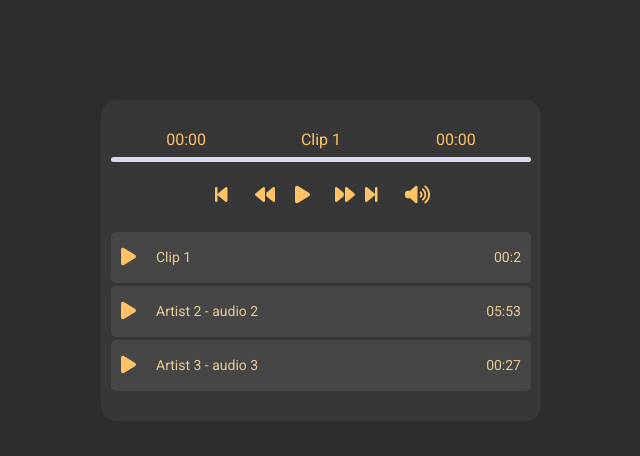
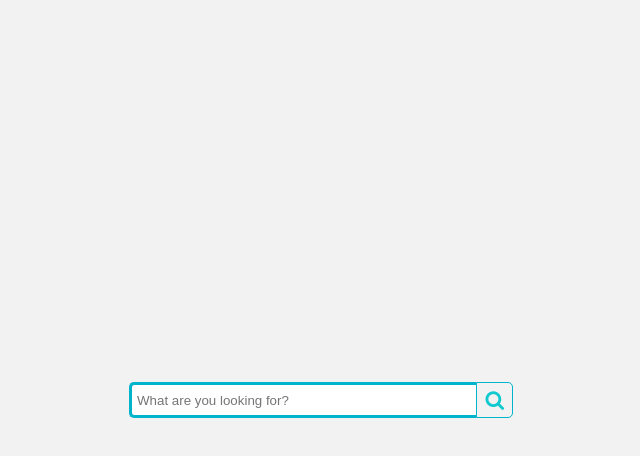
Before and after one commit to wangqingjia1999/HttpServer, a plain HTML site: page resource/index.html in a window 1280 px wide. Shown: the whole page, without its empty margins (319-959 px from the left). Drawn offline with Linux system fonts and the light colour scheme.

Commit message:
Simplify home page and add sqlitehandler to server
* Mainly focus on user search audios mechanism;

* Add SqliteHandler component to Server;

```diff
--- /dev/null
+++ b/resource/assets/css/HomePage.css
@@ -0,0 +1,45 @@
+body{
+    background: #f2f2f2;
+  	font-family: 'Open Sans', sans-serif;
+}
+
+.search-bar-wrap {
+	width: 30%;
+	position: absolute;
+	top: 50%;
+	left: 50%;
+	transform: translate(-50%, -50%);
+}
+
+.search-bar {
+	width: 100%;
+	position:relative;
+	display: flex;
+}
+
+.search-term {
+	width: 100%;
+	border: 3px solid #00b4cc;
+	border-right: none;
+	padding: 5px;
+	height: 20px;
+	border-radius: 5px 0 0 5px;
+	outline: none;
+	color: #9dbfaf;
+}
+
+.search-term:focus {
+	color: #00b4cc;
+}
+
+.search-button {
+	width: 40px;
+	height: 36px;
+	border: 1px solid #00b4cc;
+	background: center;
+	text-align: center;
+	color: rgb(15, 201, 207);
+	border-radius: 0 5px 5px 0;
+	cursor: pointer;
+	font-size: 20px;
+}
--- a/resource/assets/css/HomePageStype.css
+++ /dev/null
@@ -1,120 +0,0 @@
-body{
-    background-color: #2d2d2d;
-    color: #ffc266;
-    font-family: 'Roboto', sans-serif;
-  }
-  #myProgress {
-    width: 420px;
-     background-color: #d9d9f2;
-    cursor: pointer;
-    border-radius: 10px;
-  }
-
-  #myBar {
-    width: 0%;
-    height: 5px;
-    background-color: #ffc266;
-    border-radius: 10px;
-  }
-
-  .logo {
-    fill: red;
-  }
-
-  .btn-action{
-    cursor: pointer;
-    padding-top: 10px;
-    width: 30px;
-  }
-
-  .btn-ctn, .infos-ctn{
-    display: flex;
-    align-items: center;
-    justify-content: center;
-  }
-  .infos-ctn{
-  padding-top: 20px;
-  }
-
-  .btn-ctn > div {
-   padding: 5px;
-   margin-top: 18px;
-   margin-bottom: 18px;
-  }
-
-  .infos-ctn > div {
-   margin-bottom: 8px;
-   color: #ffc266;
-  }
-
-  .first-btn{
-    margin-left: 3px;
-  }
-
-  .duration{
-    margin-left: 10px;
-  }
-
-  .title{
-    margin-left: 10px;
-    width: 210px;
-    text-align: center;
-  }
-
-  .player-ctn{
-    border-radius: 15px;
-    width: 420px;
-    padding: 10px;
-    background-color: #373737;
-    margin:auto;
-    margin-top: 100px;
-  }
-
-  .playlist-track-ctn{
-    display: flex;
-    background-color: #464646;
-    margin-top: 3px;
-    border-radius: 5px;
-    cursor: pointer;
-  }
-  .playlist-track-ctn:last-child{
-    /*border: 1px solid #ffc266; */
-  }
-
-  .playlist-track-ctn > div{
-    margin:10px;
-  }
-  .playlist-info-track{
-    width: 80%;
-  }
-  .playlist-info-track,.playlist-duration{
-    padding-top: 7px;
-    padding-bottom: 7px;
-    color: #e9cc95;
-    font-size: 14px;
-    pointer-events: none;
-  }
-  .playlist-ctn{
-     padding-bottom: 20px;
-  }
-  .active-track{
-    background: #4d4d4d;
-    color: #ffc266 !important;
-    font-weight: bold;
-
-  }
-
-  .active-track > .playlist-info-track,.active-track >.playlist-duration,.active-track > .playlist-btn-play{
-    color: #ffc266 !important;
-  }
-
-
-  .playlist-btn-play{
-    pointer-events: none;
-    padding-top: 5px;
-    padding-bottom: 5px;
-  }
-  .fas{
-    color: #ffc266;
-    font-size: 20px;
-  }
--- /dev/null
+++ b/resource/assets/css/SignUp.css
@@ -0,0 +1,3 @@
+#sign-in-form {
+    width: 200px;
+}
--- a/resource/assets/js/AudioPlayer.js
+++ /dev/null
@@ -1,232 +0,0 @@
-function createTrackItem(index, name, duration) {
-    var trackItem = document.createElement('div');
-    trackItem.setAttribute("class", "playlist-track-ctn");
-    trackItem.setAttribute("id", "ptc-" + index);
-    trackItem.setAttribute("data-index", index);
-    document.querySelector(".playlist-ctn").appendChild(trackItem);
-
-    var playBtnItem = document.createElement('div');
-    playBtnItem.setAttribute("class", "playlist-btn-play");
-    playBtnItem.setAttribute("id", "pbp-" + index);
-    document.querySelector("#ptc-" + index).appendChild(playBtnItem);
-
-    var btnImg = document.createElement('i');
-    btnImg.setAttribute("class", "fas fa-play");
-    btnImg.setAttribute("height", "40");
-    btnImg.setAttribute("width", "40");
-    btnImg.setAttribute("id", "p-img-" + index);
-    document.querySelector("#pbp-" + index).appendChild(btnImg);
-
-    var trackInfoItem = document.createElement('div');
-    trackInfoItem.setAttribute("class", "playlist-info-track");
-    trackInfoItem.innerHTML = name
-    document.querySelector("#ptc-" + index).appendChild(trackInfoItem);
-
-    var trackDurationItem = document.createElement('div');
-    trackDurationItem.setAttribute("class", "playlist-duration");
-    trackDurationItem.innerHTML = duration
-    document.querySelector("#ptc-" + index).appendChild(trackDurationItem);
-}
-
-var listAudio = [
-    {
-        name: "Clip 1",
-        file: "http://172.25.50.27:18135/audios/14-Dec-2020-15-06-41-RYwTiizs2t.mp3",
-        duration: "00:2"
-    },
-    {
-        name: "Artist 2 - audio 2",
-        file: "https://www.soundhelix.com/examples/mp3/SoundHelix-Song-5.mp3",
-        duration: "05:53"
-    },
-    {
-        name: "Artist 3 - audio 3",
-        file: "https://file-examples.com/wp-content/uploads/2017/11/file_example_MP3_1MG.mp3",
-        duration: "00:27"
-    }
-]
-
-for (var i = 0; i < listAudio.length; i++) {
-    createTrackItem(i, listAudio[i].name, listAudio[i].duration);
-}
-var indexAudio = 0;
-
-function loadNewTrack(index) {
-    var player = document.querySelector('#source-audio')
-    player.src = listAudio[index].file
-    document.querySelector('.title').innerHTML = listAudio[index].name
-    this.currentAudio = document.getElementById("myAudio");
-    this.currentAudio.load()
-    this.toggleAudio()
-    this.updateStylePlaylist(this.indexAudio, index)
-    this.indexAudio = index;
-}
-
-var playListItems = document.querySelectorAll(".playlist-track-ctn");
-
-for (let i = 0; i < playListItems.length; i++) {
-    playListItems[i].addEventListener("click", getClickedElement.bind(this));
-}
-
-function getClickedElement(event) {
-    for (let i = 0; i < playListItems.length; i++) {
-        if (playListItems[i] == event.target) {
-            var clickedIndex = event.target.getAttribute("data-index")
-            if (clickedIndex == this.indexAudio) { // alert('Same audio');
-                this.toggleAudio()
-            } else {
-                loadNewTrack(clickedIndex);
-            }
-        }
-    }
-}
-
-document.querySelector('#source-audio').src = listAudio[indexAudio].file
-document.querySelector('.title').innerHTML = listAudio[indexAudio].name
-
-
-var currentAudio = document.getElementById("myAudio");
-
-currentAudio.load()
-
-currentAudio.onloadedmetadata = function () {
-    document.getElementsByClassName('duration')[0].innerHTML = this.getMinutes(this.currentAudio.duration)
-}.bind(this);
-
-var interval1;
-
-function toggleAudio() {
-
-    if (this.currentAudio.paused) {
-        document.querySelector('#icon-play').style.display = 'none';
-        document.querySelector('#icon-pause').style.display = 'block';
-        document.querySelector('#ptc-' + this.indexAudio).classList.add("active-track");
-        this.playToPause(this.indexAudio)
-        this.currentAudio.play();
-    } else {
-        document.querySelector('#icon-play').style.display = 'block';
-        document.querySelector('#icon-pause').style.display = 'none';
-        this.pauseToPlay(this.indexAudio)
-        this.currentAudio.pause();
-    }
-}
-
-function pauseAudio() {
-    this.currentAudio.pause();
-    clearInterval(interval1);
-}
-
-var timer = document.getElementsByClassName('timer')[0]
-
-var barProgress = document.getElementById("myBar");
-
-
-var width = 0;
-
-function onTimeUpdate() {
-    var t = this.currentAudio.currentTime
-    timer.innerHTML = this.getMinutes(t);
-    this.setBarProgress();
-    if (this.currentAudio.ended) {
-        document.querySelector('#icon-play').style.display = 'block';
-        document.querySelector('#icon-pause').style.display = 'none';
-        this.pauseToPlay(this.indexAudio)
-        if (this.indexAudio < listAudio.length - 1) {
-            var index = parseInt(this.indexAudio) + 1
-            this.loadNewTrack(index)
-        }
-    }
-}
-
-
-function setBarProgress() {
-    var progress = (this.currentAudio.currentTime / this.currentAudio.duration) * 100;
-    document.getElementById("myBar").style.width = progress + "%";
-}
-
-
-function getMinutes(t) {
-    var min = parseInt(parseInt(t) / 60);
-    var sec = parseInt(t % 60);
-    if (sec < 10) {
-        sec = "0" + sec
-    }
-    if (min < 10) {
-        min = "0" + min
-    }
-    return min + ":" + sec
-}
-
-var progressbar = document.querySelector('#myProgress')
-progressbar.addEventListener("click", seek.bind(this));
-
-
-function seek(event) {
-    var percent = event.offsetX / progressbar.offsetWidth;
-    this.currentAudio.currentTime = percent * this.currentAudio.duration;
-    barProgress.style.width = percent * 100 + "%";
-}
-
-function forward() {
-    this.currentAudio.currentTime = this.currentAudio.currentTime + 5
-    this.setBarProgress();
-}
-
-function rewind() {
-    this.currentAudio.currentTime = this.currentAudio.currentTime - 5
-    this.setBarProgress();
-}
-
-
-function next() {
-    if (this.indexAudio < listAudio.length - 1) {
-        var oldIndex = this.indexAudio
-        this.indexAudio++;
-        updateStylePlaylist(oldIndex, this.indexAudio)
-        this.loadNewTrack(this.indexAudio);
-    }
-}
-
-function previous() {
-    if (this.indexAudio > 0) {
-        var oldIndex = this.indexAudio
-        this.indexAudio--;
-        updateStylePlaylist(oldIndex, this.indexAudio)
-        this.loadNewTrack(this.indexAudio);
-    }
-}
-
-function updateStylePlaylist(oldIndex, newIndex) {
-    document.querySelector('#ptc-' + oldIndex).classList.remove("active-track");
-    this.pauseToPlay(oldIndex);
-    document.querySelector('#ptc-' + newIndex).classList.add("active-track");
-    this.playToPause(newIndex)
-}
-
-function playToPause(index) {
-    var ele = document.querySelector('#p-img-' + index)
-    ele.classList.remove("fa-play");
-    ele.classList.add("fa-pause");
-}
-
-function pauseToPlay(index) {
-    var ele = document.querySelector('#p-img-' + index)
-    ele.classList.remove("fa-pause");
-    ele.classList.add("fa-play");
-}
-
-
-function toggleMute() {
-    var btnMute = document.querySelector('#toggleMute');
-    var volUp = document.querySelector('#icon-vol-up');
-    var volMute = document.querySelector('#icon-vol-mute');
-    if (this.currentAudio.muted == false) {
-        this.currentAudio.muted = true
-        volUp.style.display = "none"
-        volMute.style.display = "block"
-    } else {
-        this.currentAudio.muted = false
-        volMute.style.display = "none"
-        volUp.style.display = "block"
-    }
-}
--- a/resource/index.html
+++ b/resource/index.html
@@ -1,68 +1,22 @@
 <!DOCTYPE html>
-<html lang="en" dir="ltr">
-
+<html lang="en">
 <head>
     <meta charset="utf-8">
-    <link href="https://fonts.googleapis.com/css?family=Roboto&display=swap" rel="stylesheet">
-    <script src="https://kit.fontawesome.com/a062562745.js" crossorigin="anonymous"></script>
-    <title>Learn English :^)</title>
-    <link rel=stylesheet href="assets/css/HomePageStype.css" media=all>
+    <title>Bitate</title>
+    <link rel=stylesheet href="assets/css/HomePage.css" media=all>
+    <link rel="stylesheet" href="https://cdnjs.cloudflare.com/ajax/libs/font-awesome/4.7.0/css/font-awesome.min.css">
 </head>
-
-<body onload="initializeAudioPlayList()">
-    <audio id="myAudio" ontimeupdate="onTimeUpdate()">
-        <!-- <source src="audio.ogg" type="audio/ogg"> -->
-        <source id="source-audio" src="" type="audio/mp3">
-        Your browser does not support the audio element.
-    </audio>
-
-    <div class="player-ctn">
-        <div class="infos-ctn">
-            <div class="timer">00:00</div>
-            <div class="title"></div>
-            <div class="duration">00:00</div>
-        </div>
-        <div id="myProgress">
-            <div id="myBar"></div>
-        </div>
-        <div class="btn-ctn">
-            <div class="btn-action first-btn" onclick="previous()">
-                <div id="btn-faws-back">
-                    <i class='fas fa-step-backward'></i>
-                </div>
-            </div>
-            <div class="btn-action" onclick="rewind()">
-                <div id="btn-faws-rewind">
-                    <i class='fas fa-backward'></i>
-                </div>
-            </div>
-            <div class="btn-action" onclick="toggleAudio()">
-                <div id="btn-faws-play-pause">
-                    <i class='fas fa-play' id="icon-play"></i>
-                    <i class='fas fa-pause' id="icon-pause" style="display: none"></i>
-                </div>
-            </div>
-            <div class="btn-play" onclick="forward()">
-                <div id="btn-faws-forward">
-                    <i class='fas fa-forward'></i>
-                </div>
-            </div>
-            <div class="btn-action" onclick="next()">
-                <div id="btn-faws-next">
-                    <i class='fas fa-step-forward'></i>
-                </div>
-            </div>
-            <div class="btn-mute" id="toggleMute" onclick="toggleMute()">
-                <div id="btn-faws-volume">
-                    <i id="icon-vol-up" class='fas fa-volume-up'></i>
-                    <i id="icon-vol-mute" class='fas fa-volume-mute' style="display: none"></i>
-                </div>
+<body>
+    <div class="main">
+        <div class="search-bar-wrap">
+            <div class="search-bar">
+                <input type="text" class="search-term" placeholder="What are you looking for?">
+                <button type="submit" class="search-button">
+                    <i class="fa fa-search"></i>
+                </button>
             </div>
         </div>
-        <div class="playlist-ctn"></div>
     </div>
-    <script src="assets/js/AudioPlayer.js"></script>
-
 </body>
 
 </html>
```
Also changed, not shown: resource/assets/html/SignUp.html (added, +23 -0 lines), resource/assets/js/SignUp.js (added), src/CMakeLists.txt, 6 other files.
